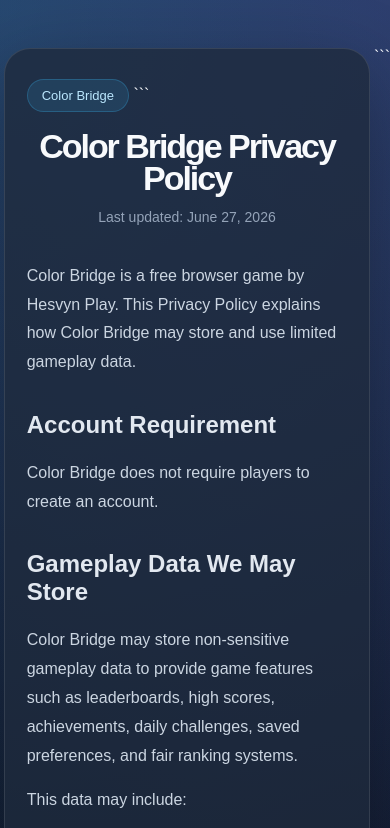
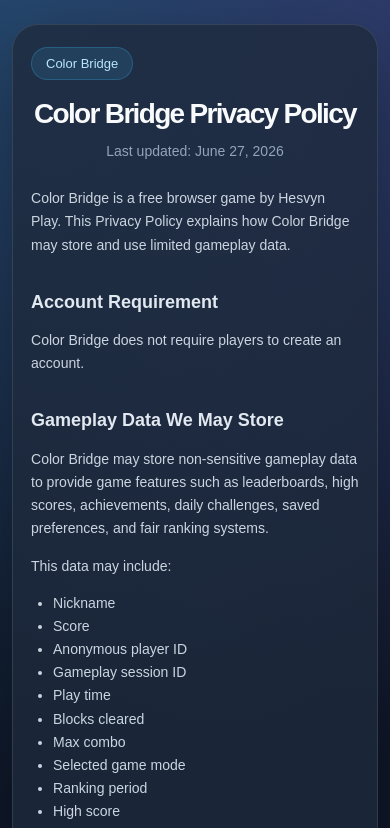
Before and after one commit to hesvynplay/game-site, a plain HTML site: page games/color-bridge/privacy/index.html in a window 390 px wide. Shown: the top 828 px of the page. Drawn offline with Linux system fonts and the light colour scheme.

Commit message:
Update index.html

````diff
--- a/games/color-bridge/privacy/index.html
+++ b/games/color-bridge/privacy/index.html
@@ -1,5 +1,4 @@
 <!DOCTYPE html>
-
 <html lang="en">
 <head>
   <meta charset="UTF-8">
@@ -14,16 +13,42 @@
       display: flex;
       align-items: flex-start;
       justify-content: center;
-      padding-top: 48px;
-      padding-bottom: 48px;
+      padding: 48px 16px;
+      box-sizing: border-box;
     }
 
     .privacy-card {
-      width: min(900px, 94%);
+      width: min(900px, 100%);
+      box-sizing: border-box;
+    }
+
+    .privacy-card * {
+      box-sizing: border-box;
     }
 
     .privacy-card h1 {
       margin-top: 18px;
+      font-size: clamp(28px, 7vw, 56px);
+      line-height: 1.15;
+      text-align: center;
+      word-break: break-word;
+    }
+
+    .privacy-card h2 {
+      font-size: clamp(18px, 4.5vw, 24px);
+      line-height: 1.3;
+    }
+
+    .privacy-card p,
+    .privacy-card li {
+      font-size: clamp(14px, 3.6vw, 16px);
+      line-height: 1.65;
+      overflow-wrap: anywhere;
+    }
+
+    .privacy-card ul {
+      padding-left: 22px;
+      margin: 8px 0 20px;
     }
 
     .privacy-card .policy-date {
@@ -44,12 +69,27 @@
       color: #bae6fd;
       font-size: 13px;
       border: 1px solid rgba(56, 189, 248, 0.25);
+      max-width: 100%;
     }
 
     .privacy-card .contact-email {
       color: #7dd3fc;
       border-bottom: none;
       word-break: break-word;
+    }
+
+    @media (max-width: 600px) {
+      .privacy-only {
+        padding: 24px 12px;
+      }
+
+      .privacy-card {
+        padding: 22px 18px;
+      }
+
+      .privacy-card .policy-date {
+        margin-bottom: 24px;
+      }
     }
   </style>
 
@@ -60,7 +100,6 @@
     <section class="page-card privacy-card">
       <span class="policy-badge">Color Bridge</span>
 
-```
       <h1>Color Bridge Privacy Policy</h1>
       <p class="policy-date">Last updated: June 27, 2026</p>
 
@@ -144,8 +183,6 @@
 
       <p class="footer-note">© 2026 Hesvyn Play. All rights reserved.</p>
     </section>
-```
-
   </main>
 </body>
 </html>
````
Lines whose indentation alone changed are shown as unchanged.
